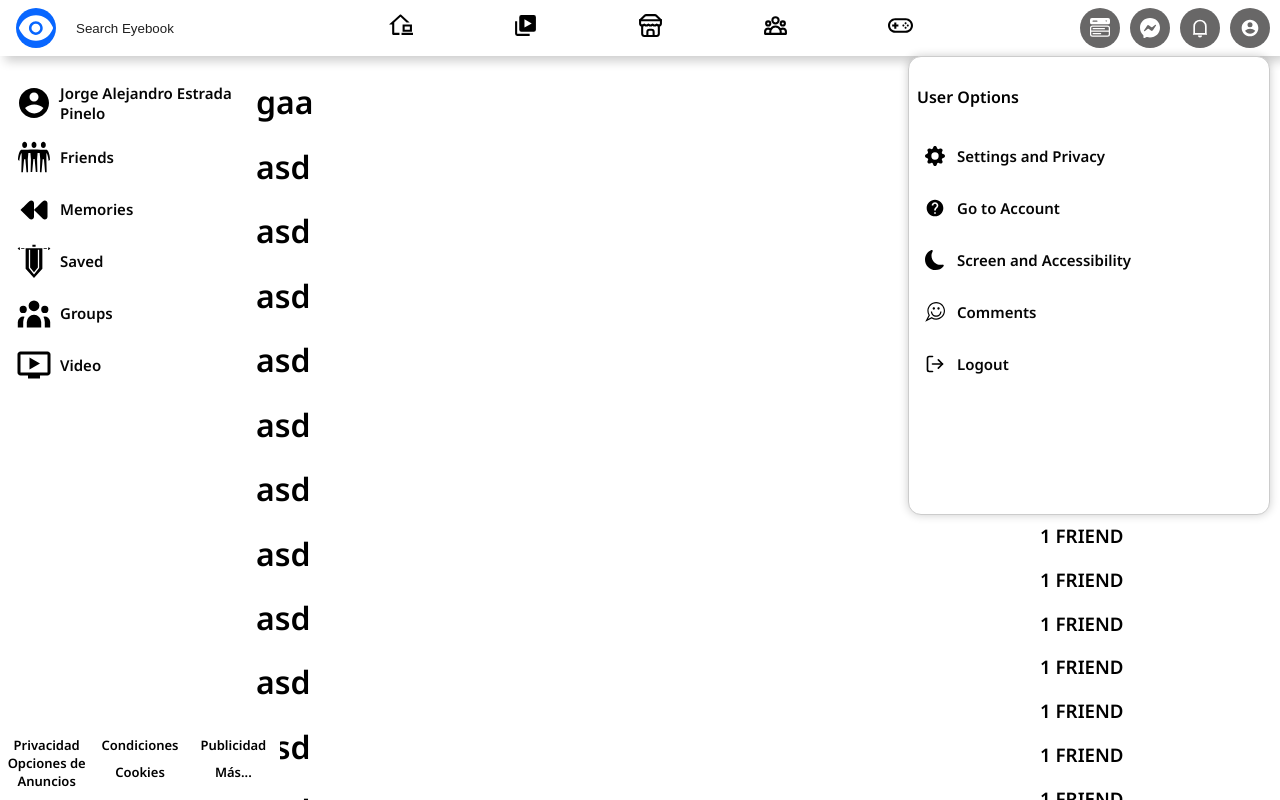
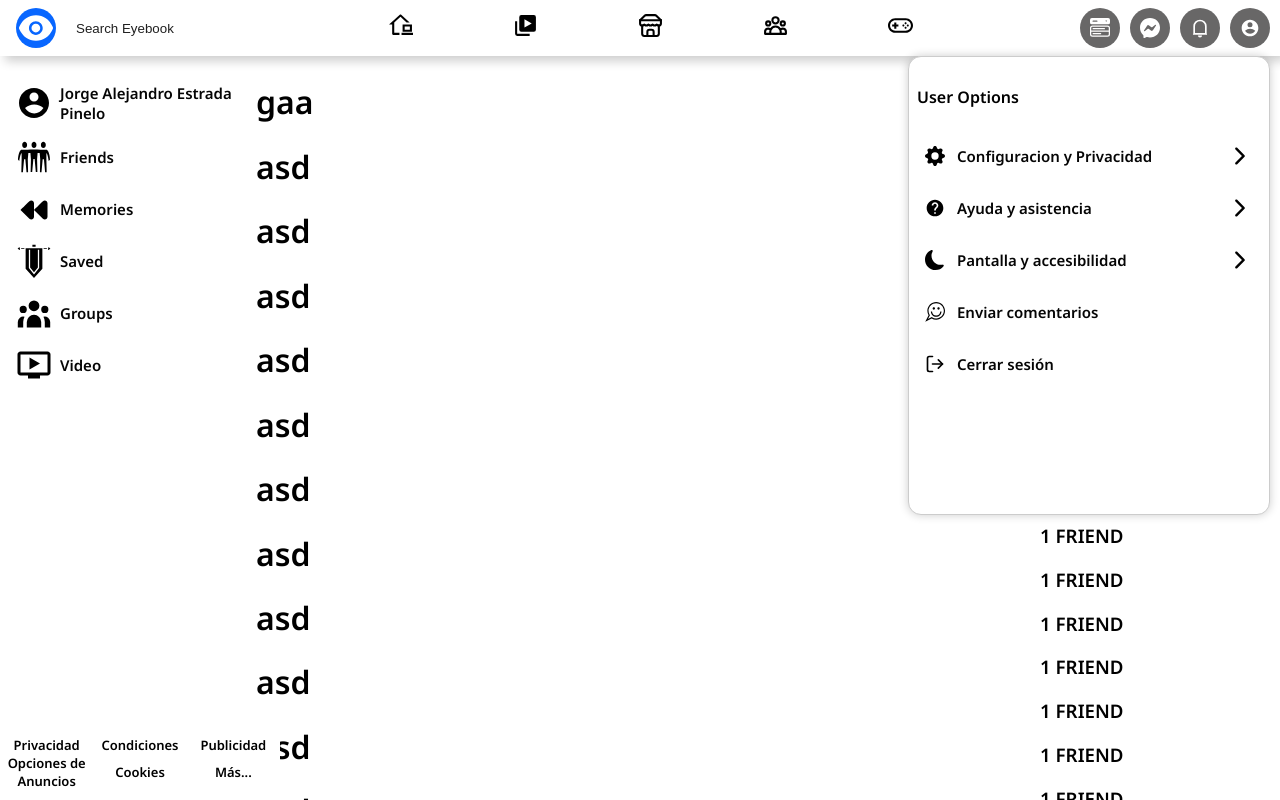
Before and after one commit to IIJorgeEstradaII/Eyebook, a React (Vite) app: page / in a window 1280 px wide. Both pictures are taken after a click on the link 1250 px from the left and 28 px from the top of the page. Shown: the top 800 px of the page. Built offline with nearby package versions, Linux system fonts and the light colour scheme.

Commit message:
Added new styles to User Options

```diff
--- a/src/assets/styles/icon.css
+++ b/src/assets/styles/icon.css
@@ -57,8 +57,6 @@
 .ic-options {
   font-size: 20px;
   margin: 8px 12px 8px 0px;
- /*  border-radius: 70%;
-  background-color: rgb(182, 179, 179); */
   display: flex;
   align-items: center;
   justify-content: center;
--- a/src/assets/styles/icons.d.tsx
+++ b/src/assets/styles/icons.d.tsx
@@ -10,6 +10,7 @@ import { TiMediaRewind } from "react-icons/ti";
 import { MdOutlineOndemandVideo, MdOutlineHelp } from "react-icons/md";
 import { TfiCommentsSmiley } from "react-icons/tfi";
 import { FiLogOut } from "react-icons/fi";
+import { IoIosArrowForward } from "react-icons/io";
 
 const Icons = {
   Home: RiHomeOfficeLine,
@@ -31,7 +32,8 @@ const Icons = {
   Help: MdOutlineHelp,
   Moon: BsMoonFill,
   Comments: TfiCommentsSmiley,
-  Logout: FiLogOut
+  Logout: FiLogOut,
+  SemiArrow: IoIosArrowForward
 }
 
 export default Icons;
--- a/src/assets/styles/useroptions.css
+++ b/src/assets/styles/useroptions.css
@@ -30,3 +30,14 @@
 .up-ul{
   padding: 0px;
 }
+
+.op-li{
+  width: 332px;
+}
+
+.go-arrow{
+  display: flex;
+  justify-content: center;
+  align-items: center;
+  font-size: 26px;
+}
--- a/src/components/Navbar.tsx
+++ b/src/components/Navbar.tsx
@@ -44,32 +44,45 @@ export const Navbar: React.FC = () => {
       <UserOptions isOpen={isMenueOpen} >
         <h4>User Options</h4>
         <ul className="up-ul">
+
           <li className="sb-li">
             <div className="ic-options">
               {<Icons.Gear/>}
             </div>
-            <span className="sb-span">Settings and Privacy</span>
+            <span className="sb-span op-li">Configuracion y Privacidad</span>
+            <div className="go-arrow">
+              { <Icons.SemiArrow/> }
+            </div>
           </li>
+
           <li className="sb-li">
             <div className="ic-options">
               {<Icons.Help />}
             </div>
-            <span className="sb-span">Go to Account</span></li>
+            <span className="sb-span op-li">Ayuda y asistencia</span>
+            <div className="go-arrow">
+              { <Icons.SemiArrow/> }
+            </div>
+          </li>
             <li className="sb-li">
             <div className="ic-options">
               {<Icons.Moon />}
             </div>
-            <span className="sb-span">Screen and Accessibility</span></li>
+            <span className="sb-span op-li">Pantalla y accesibilidad</span>
+            <div className="go-arrow">
+              { <Icons.SemiArrow/> }
+            </div>
+            </li>
             <li className="sb-li">
             <div className="ic-options">
               {<Icons.Comments />}
             </div>
-            <span className="sb-span">Comments</span></li>
+            <span className="sb-span">Enviar comentarios</span></li>
             <li className="sb-li">
             <div className="ic-options">
               {<Icons.Logout />}
             </div>
-            <span className="sb-span">Logout</span></li>
+            <span className="sb-span">Cerrar sesión</span></li>
         </ul>
           </UserOptions>
     </>
```
Also changed, not shown: src/assets/styles/sidebar.css (line endings or trailing spaces).
